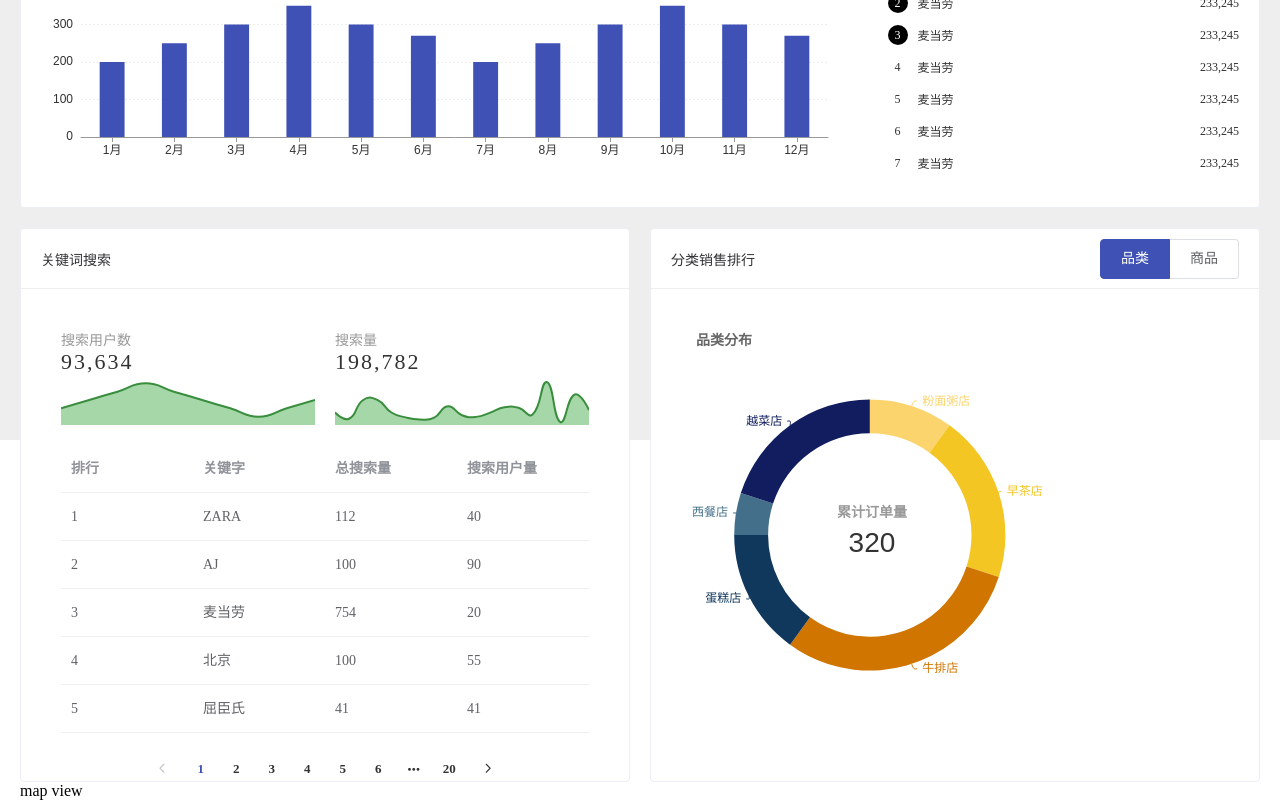
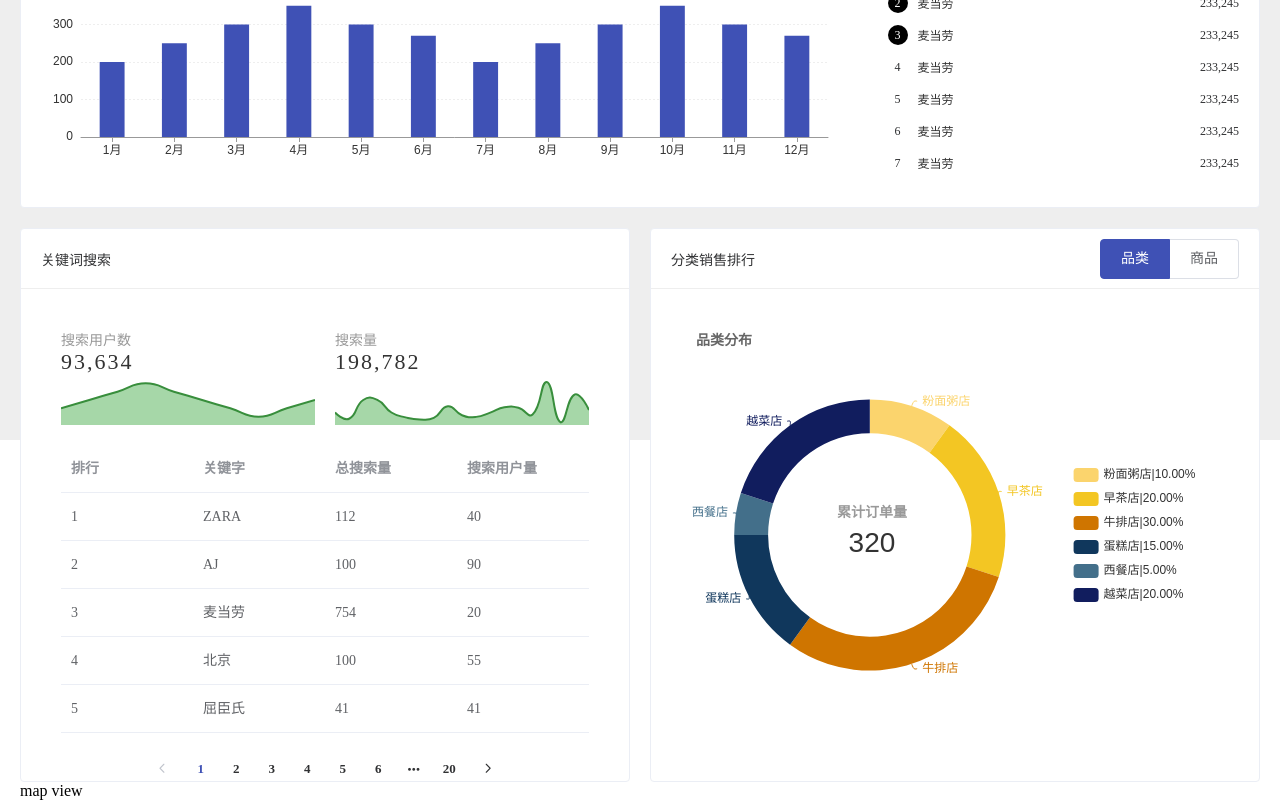
Before and after one commit to xymzhs/vue2.0-dv, a Vue app: page /#/ in a window 1280 px wide. Shown: the part 360-1160 px from the top of the page. Built offline with nearby package versions, Linux system fonts and the light colour scheme.

Commit message:
All finished except MapView

```diff
--- a/src/components/BottomView/index.vue
+++ b/src/components/BottomView/index.vue
@@ -199,88 +199,139 @@ export default {
       }
     };
   },
-  mounted(){
-      this.renderPieChart()
+  mounted() {
+    this.renderPieChart();
   },
   methods: {
     onCurrentChange(page) {},
     renderPieChart() {
       const mockData = [
-        { legendName: "粉面粥店", value: 10, percent: "10.00%",
-        itemStyle:{
-            color:'#fbd46d'
-        } },
-        { legendName: "早茶店", value: 20, percent: "20.00%",
-        itemStyle:{
-            color:"#f3c623"
-        } },
-        { legendName: "牛排店", value: 30, percent: "30.00%",
-        itemStyle:{
-            color:"#cf7500"
-        } },
-        { legendName: "蛋糕店", value: 15, percent: "15.00%",
-        itemStyle:{
-            color:"#10375c"
-        } },
-        { legendName: "西餐店", value: 5, percent: "5.00%",itemStyle:{
-            color:"#436f8a"
-        } },
-        { legendName: "越菜店", value: 20, percent: "20.00%",
-        itemStyle:{
-            color:"#111d5e"
-        } },
+        {
+          name: "粉面粥店|10.00%",
+          legendName: "粉面粥店",
+          value: 10,
+          percent: "10.00%",
+          itemStyle: {
+            color: "#fbd46d"
+          }
+        },
+        {
+          name: "早茶店|20.00%",
+          legendName: "早茶店",
+          value: 20,
+          percent: "20.00%",
+          itemStyle: {
+            color: "#f3c623"
+          }
+        },
+        {
+          name: "牛排店|30.00%",
+          legendName: "牛排店",
+          value: 30,
+          percent: "30.00%",
+          itemStyle: {
+            color: "#cf7500"
+          }
+        },
+        {
+          name: "蛋糕店|15.00%",
+          legendName: "蛋糕店",
+          value: 15,
+          percent: "15.00%",
+          itemStyle: {
+            color: "#10375c"
+          }
+        },
+        {
+          name: "西餐店|5.00%",
+          legendName: "西餐店",
+          value: 5,
+          percent: "5.00%",
+          itemStyle: {
+            color: "#436f8a"
+          }
+        },
+        {
+          name: "越菜店|20.00%",
+          legendName: "越菜店",
+          value: 20,
+          percent: "20.00%",
+          itemStyle: {
+            color: "#111d5e"
+          }
+        }
       ];
       this.categoryOptions = {
-          title:[{
-              text:'品类分布',
-              textStyle:{
-                  fontSize:14,
-                  color:'#666'
+        legend: {
+          type: "scroll",
+          orient: "vertical",
+          height: 250,
+          left: "70%",
+          top: "middle"
         },
-              left:20,
-              top:20
+        title: [
+          {
+            text: "品类分布",
+            textStyle: {
+              fontSize: 14,
+              color: "#666"
+            },
+            left: 20,
+            top: 20
           },
           {
-              text:'累计订单量',
-              subtext:'320',
-              x:'34.5%',
-              y:'42.5%',
-              textAlign:'center',
-              textStyle:{
-                  fontSize:14,
-                  color:'#999'
+            text: "累计订单量",
+            subtext: "320",
+            x: "34.5%",
+            y: "42.5%",
+            textAlign: "center",
+            textStyle: {
+              fontSize: 14,
+              color: "#999"
             },
-              subtextStyle:{
-                  fontSize:28,
-                  color:'#333'
+            subtextStyle: {
+              fontSize: 28,
+              color: "#333"
+            }
+          }
+        ],
+        tooltip:{
+            trigger:'item',
+            formtter:function (params) {
+                console.log(params);
+
+                const str = params.seriesName + '<br />' +params.marker +params.legendName + '<br />' +'数量:' + params.data.value + '<br />' +
+                '占比:' + params.data.percent + '<br />'
+                return str
+            }
         },
-          }],
-          series:[
+        series: [
           {
-                type:'pie',
-                data:mockData,
-                label:{
-                    normal:{
-                        show:true,
-                        position:'outter',
-                        formatter:function(params){
-                            return params.data.legendName
+            name:"品类分布",
+            type: "pie",
+            data: mockData,
+            label: {
+              normal: {
+                show: true,
+                position: "outter",
+                formatter: function(params) {
+                  return params.data.legendName;
                 }
               }
             },
-                center:['35%','50%'],
-                radius:['45%','60%'],
-                labelLine:{
-                    normal:{
-                        length:5,
-                        length2:3,
-                        smooth:true
+            center: ["35%", "50%"],
+            radius: ["45%", "60%"],
+            labelLine: {
+              normal: {
+                length: 5,
+                length2: 3,
+                smooth: true
               }
             },
-                clockwise:true
+            clockwise: true
           }
         ]
-      }
+      };
     }
   }
 };
```
Lines whose indentation alone changed are shown as unchanged.
